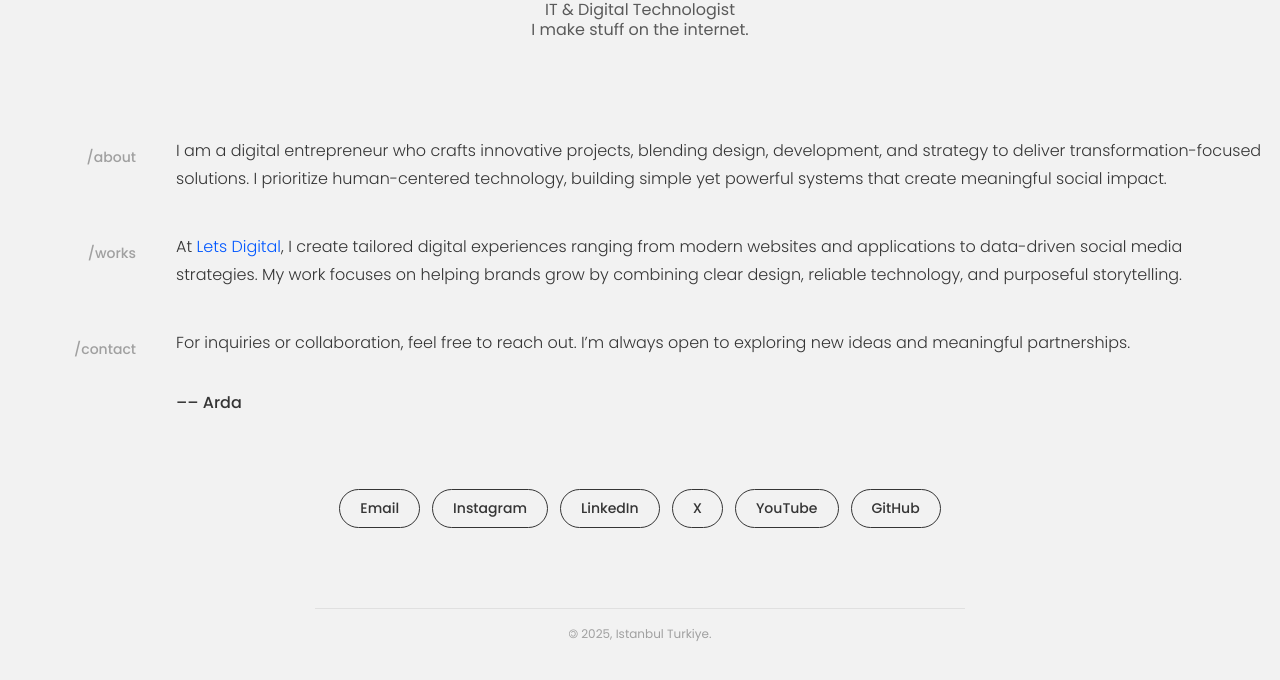
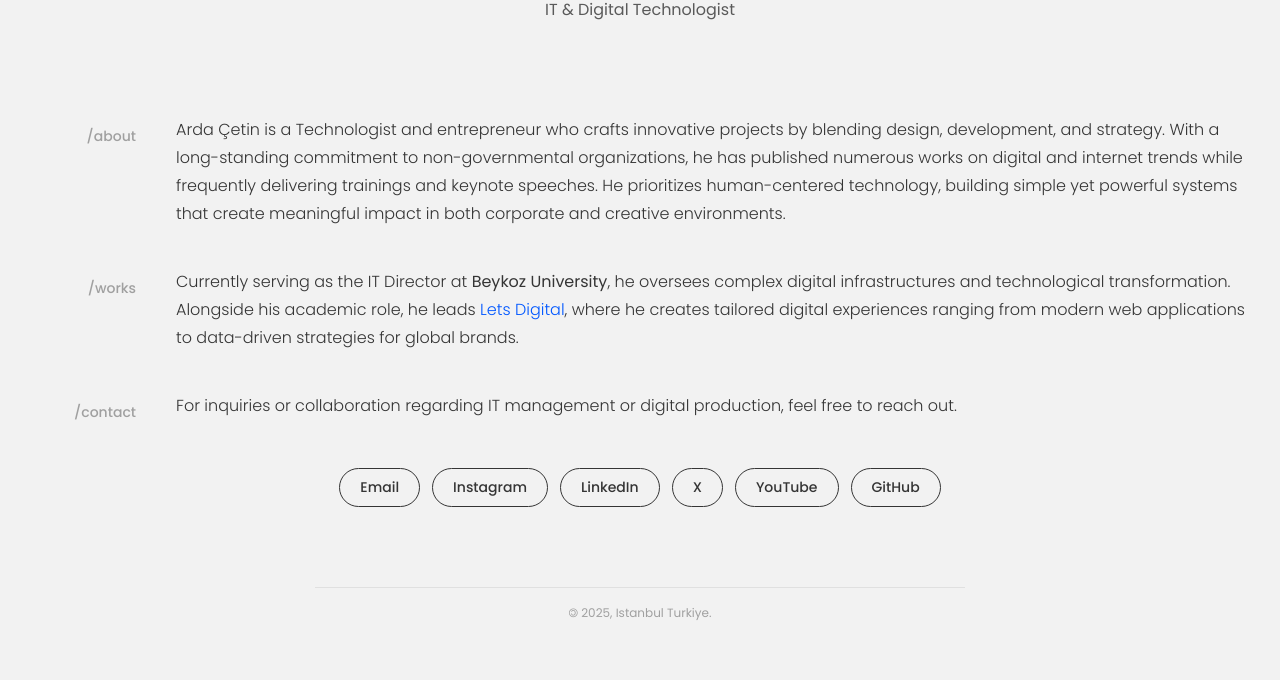
Before and after one commit to ardacetin/ardacetin.org, a plain HTML site: page index.html in a window 1280 px wide. Shown: the part 102-782 px from the top of the page. Drawn offline with nearby package versions, Linux system fonts and the light colour scheme.

Commit message:
Update index.html

```diff
--- a/index.html
+++ b/index.html
@@ -94,12 +94,6 @@
             text-decoration: underline;
         }
 
-        .contact-signature {
-            margin-top: 2rem;
-            margin-bottom: 1.5rem;
-            font-weight: 500;
-        }
-
         .button-group {
             display: flex;
             flex-wrap: wrap;
@@ -172,29 +166,25 @@
 
     <div class="container">
         <div class="profile-header">
-
-
             <h1 class="name">Arda Çetin</h1>
-            <p class="title">IT & Digital Technologist<br>I make stuff on the internet.</p>
+            <p class="title">IT & Digital Technologist</p>
         </div>
 
         <div class="content-wrapper">
 
             <span class="section-label">/about</span>
             <div class="section-content">
-                <p>I am a digital entrepreneur who crafts innovative projects, blending design, development, and strategy to deliver transformation-focused solutions. I prioritize human-centered technology, building simple yet powerful systems that create meaningful social impact.</p>
+                <p>Arda Çetin is a Technologist and entrepreneur who crafts innovative projects by blending design, development, and strategy. With a long-standing commitment to non-governmental organizations, he has published numerous works on digital and internet trends while frequently delivering trainings and keynote speeches. He prioritizes human-centered technology, building simple yet powerful systems that create meaningful impact in both corporate and creative environments.</p>
             </div>
 
             <span class="section-label">/works</span>
             <div class="section-content">
-                <p>At <a href="https://www.letsdigital.co" target="_blank" rel="noopener noreferrer">Lets Digital</a>, I create tailored digital experiences ranging from modern websites and applications to data-driven social media strategies. My work focuses on helping brands grow by combining clear design, reliable technology, and purposeful storytelling.</p>
+                <p>Currently serving as the IT Director at <strong>Beykoz University</strong>, he oversees complex digital infrastructures and technological transformation. Alongside his academic role, he leads <a href="https://www.letsdigital.co" target="_blank" rel="noopener noreferrer">Lets Digital</a>, where he creates tailored digital experiences ranging from modern web applications to data-driven strategies for global brands.</p>
             </div>
 
             <span class="section-label">/contact</span>
             <div class="section-content">
-                <p>For inquiries or collaboration, feel free to reach out. I’m always open to exploring new ideas and meaningful partnerships.</p>
-
-                <p class="contact-signature">–– Arda</p>
+                <p>For inquiries or collaboration regarding IT management or digital production, feel free to reach out.</p>
             </div>
 
         </div>
```
